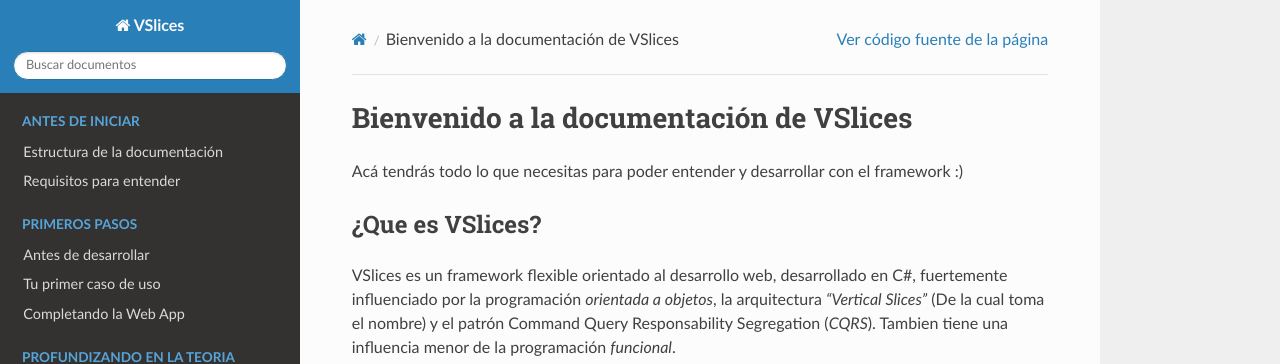
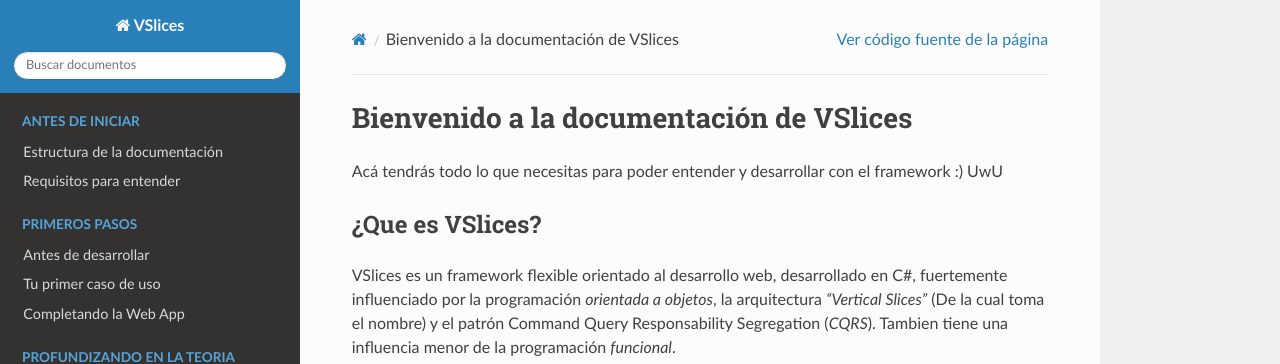
Before and after one commit to HernanFAR/vslices-framework, a Sphinx documentation site: the page built from docs/source/index.rst, in a window 1280 px wide and 989 px high. Shown: the top 364 px of the window. Built offline with Sphinx 7.4.7 and the Read the Docs theme 2.0.0, drawn with Linux system fonts in a browser that asks for light colours; part of the change alters nothing that is shown.

```diff
--- a/docs/requirements.txt
+++ b/docs/requirements.txt
@@ -28,7 +28,7 @@ pyyaml_env_tag==0.1
 requests==2.31.0
 six==1.16.0
 snowballstemmer==2.2.0
-Sphinx==6.2.1
+sphinx==6.2.1
 sphinx-autobuild==2021.3.14
 sphinx-intl==2.1.0
 sphinx-rtd-theme==1.2.1
--- a/docs/source/conf.py
+++ b/docs/source/conf.py
@@ -8,8 +8,7 @@
 
 project = 'VSlices'
 copyright = '2023, Hernán Álvarez'
-author = 'Hernán Álvarez'
-release = 'v6.0'
+author = 'Antonio Enrique & Hernán Álvarez'
 
 # -- General configuration ---------------------------------------------------
 # https://www.sphinx-doc.org/en/master/usage/configuration.html#general-configuration
--- a/docs/source/index.rst
+++ b/docs/source/index.rst
@@ -2,6 +2,7 @@ Bienvenido a la documentación de VSlices
 ========================================
 
 Acá tendrás todo lo que necesitas para poder entender y desarrollar con el framework :)
+UwU
 
 ¿Que es VSlices?
 ----------------
```
Also changed, not shown: .readthedocs.yaml (added), 2 other files.
